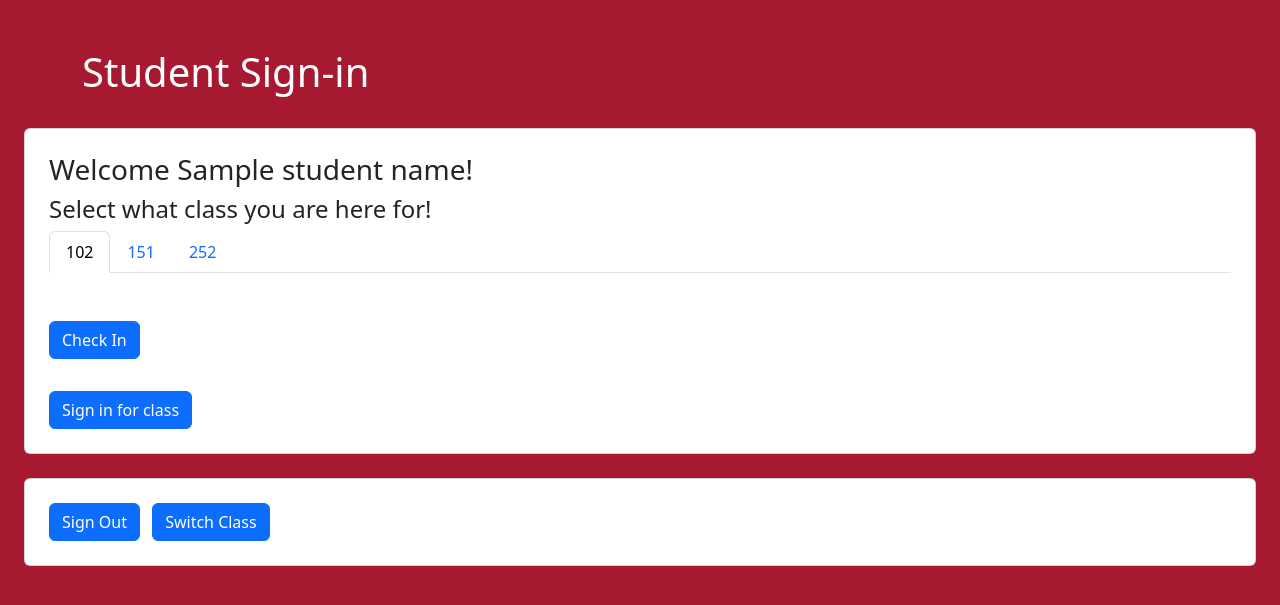
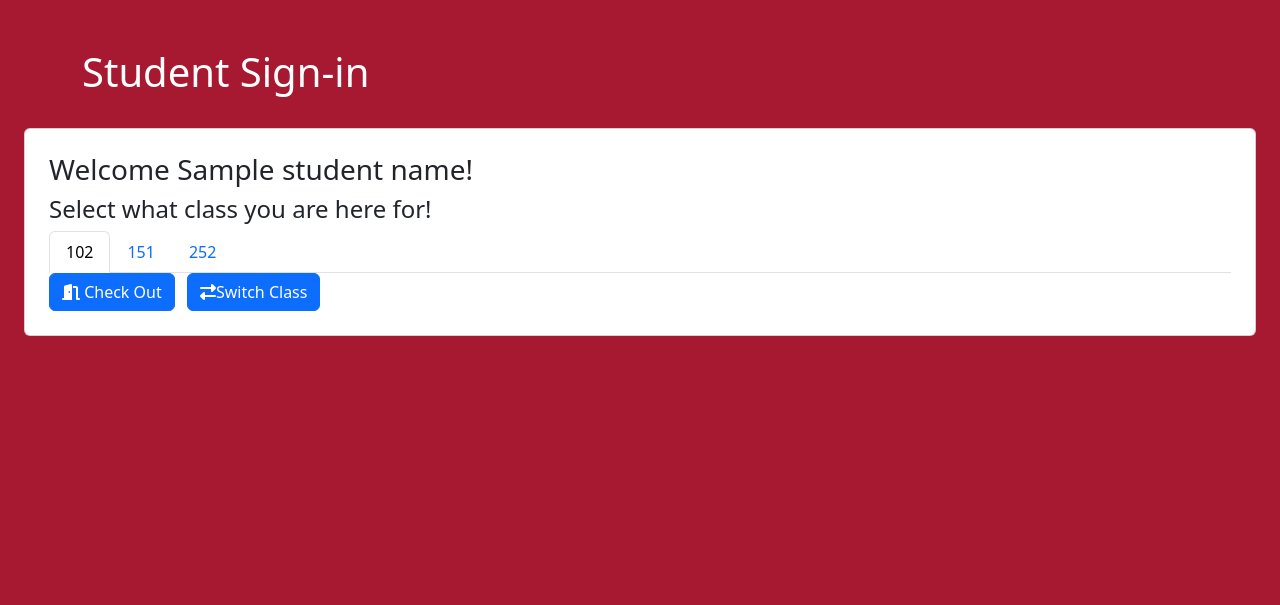
Before and after one commit to maxcramerhub/llcmonitor, a Django app: template monitor/templates/monitor/class_check.html in a window 1280 px wide. Shown: the top 605 px of the page. Run offline with Django 5.2, Linux system fonts and the light colour scheme; data comes from the database, SQL or seed files in the repository; both versions use the stored data as it was after the commit; tables that the repository leaves empty hold one stand-in row (values such as "Sample post"); the template is opened without the code that fills it: values that come from a table or form of the project are taken from there, most other values are stand-ins (such as "Sample title", 1, 10 or a date in 2020).

Commit message:
login dynamism part 1

```diff
--- a/monitor/templates/monitor/class_check.html
+++ b/monitor/templates/monitor/class_check.html
@@ -37,53 +37,14 @@
                 {% endfor %}
             </ul>
 
-            <button type="submit" class="btn btn-primary mt-5">Check In</button>
+            {% if signed_in == False %}
+            <button type="submit" name="action" value="checkin" class="btn btn-primary mt-3"><i class="fa-solid fa-circle-check"></i> Check In</button>
+            {% else %}
+            <button type="submit" name="action" value="checkout" class="btn btn-primary me-2"><i class="fa-solid fa-door-open"></i> Check Out</button>
+            <button type="submit" name="action" value="swap" class="btn btn-primary"><i class="fa-solid fa-right-left"></i>Switch Class</button>
+            {% endif %}
         </form>
 
-
-        <div class="tab-content mt-3" id="subjectTabContent">
-          <!-- for each tab... -->
-            {% for subject in subjects %}
-            <div class="tab-pane fade {% if forloop.first %}show active{% endif %}"
-                 id="{{ subject|slugify }}"
-                 role="tabpanel">
-
-                <form method="POST" action="{% url 'monitor:class_select' %}">
-                    {% csrf_token %}
-                    <div class="row">
-                        {% for course in courses %}
-                        <!-- sort course via subject on tabular view -->
-                            {% if course.Subject == subject %}
-                            <div class="col-md-4 mb-2">
-                                <div class="form-check btn btn-outline-danger">
-                                    <input class="form-check-input"
-                                           type="radio"
-                                           name="selected_course"
-                                           id="{{ course.Course_Number }}"
-                                           value="{{ course.Course_Number }}">
-                                    <label class="form-check-label" for="{{ course.Course_Number }}">
-                                        {{ course.Title }} ({{ course.Course_Number }})
-                                    </label>
-                                </div>
-                            </div>
-                            {% endif %}
-                        {% endfor %}
-                    </div>
-                  <button type="submit" class="btn btn-primary mt-3">Sign in for class</button>
-                </form>
-            </div>
-            {% endfor %}
-        </div>
-    </div>
-</div>
-
-<div class="card m-4 p-2">
-    <div class="card-body">
-
-        <button type="submit" class="btn btn-primary me-2">Sign Out</button>
-        <button type="submit" class="btn btn-primary">Switch Class</button>
-    </div>
-</div>
 {% endblock %}
 
 {% block extra_js %}
--- a/templates/base.html
+++ b/templates/base.html
@@ -5,6 +5,7 @@
     <meta name="viewport" content="width=device-width, initial-scale=1">
     <title>{% block title %}LLC Monitor{% endblock %}</title>
     <link href="https://cdn.jsdelivr.net/npm/bootstrap@5.3.2/dist/css/bootstrap.min.css" rel="stylesheet">
+    <link rel="stylesheet" href="https://cdnjs.cloudflare.com/ajax/libs/font-awesome/6.5.1/css/all.min.css">
 </head>
 <body style="background-color: #a71930!important;">
     {% block content %}
```
Also changed, not shown: monitor/templates/monitor/class_select.html (+4 -4 lines), monitor/views.py (+50 -20 lines), mydatabase.sqlite3.
